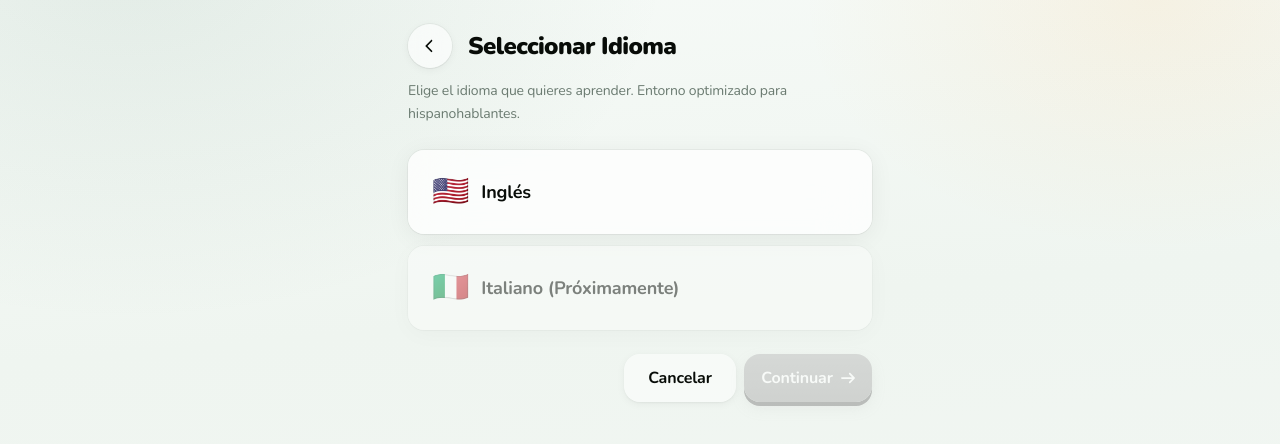
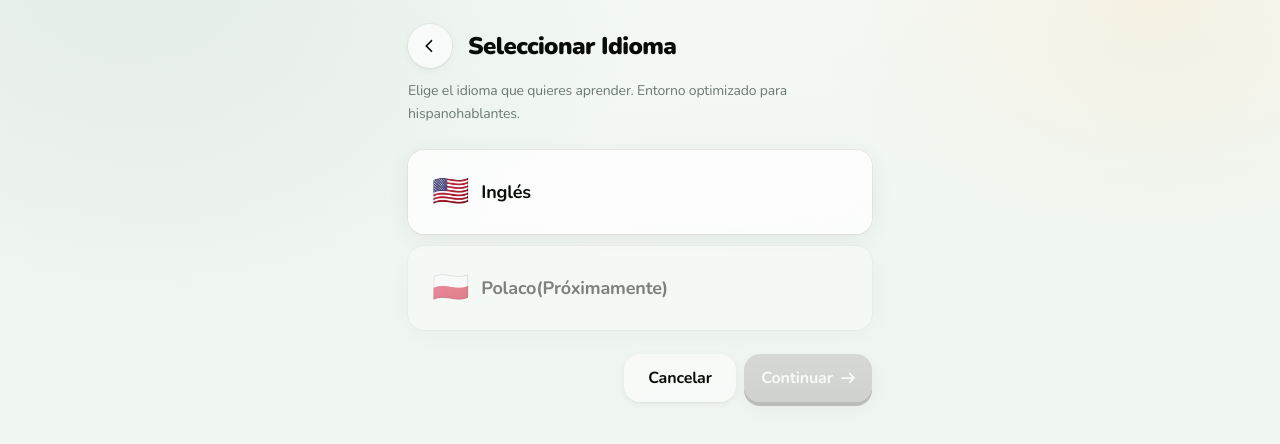
Before and after one commit to Forestnut/PalabraBox, a React (Vite) app: page /language in a window 1280 px wide. Shown: the top 444 px of the page. Built offline with nearby package versions, Linux system fonts and the light colour scheme; no server answers.

Commit message:
fix(i18n): update Italian references to Polish in language selection and settings

```diff
--- a/src/pages/LanguageSelect.tsx
+++ b/src/pages/LanguageSelect.tsx
@@ -11,9 +11,9 @@ import { SelectableCard } from '../components/ui/SelectableCard'
 import { useSettingsStore } from '../store/settingsStore'
 import type { LearningLanguage } from '../store/settingsStore'
 
-const languages: Array<{ key: LearningLanguage | 'italian'; label: string; emoji: string; disabled?: boolean }> = [
+const languages: Array<{ key: LearningLanguage | 'polish'; label: string; emoji: string; disabled?: boolean }> = [
   { key: 'english', label: 'Inglés', emoji: '🇺🇸' },
-  { key: 'italian', label: 'Italiano (Próximamente)', emoji: '🇮🇹', disabled: true },
+  { key: 'polish', label: 'Polaco(Próximamente)', emoji: '🇵🇱', disabled: true },
 ]
 
 export default function LanguageSelect() {
--- a/src/pages/SettingsScreen.tsx
+++ b/src/pages/SettingsScreen.tsx
@@ -114,7 +114,7 @@ export default function SettingsScreen() {
               disabled
               className="py-3 rounded-xl font-black text-xs sm:text-sm transition-all focus:outline-none bg-white/40 text-pb-text-light opacity-50 cursor-not-allowed"
             >
-              🇮🇹 Italiano (Próximamente)
+              🇵🇱 Polaco(Próximamente)
             </button>
           </div>
         </Card>
```
Also changed, not shown: 1 other file (tests, documents, lock files or other folders).
